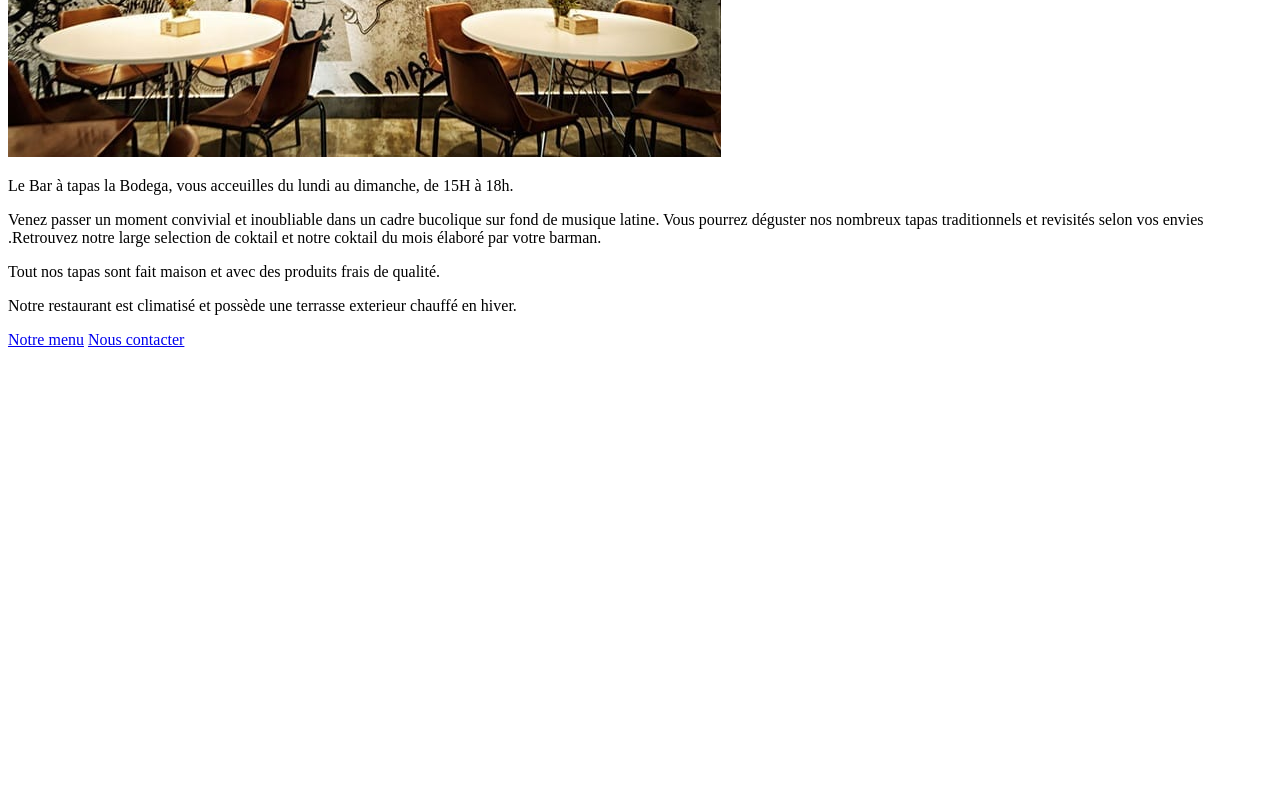
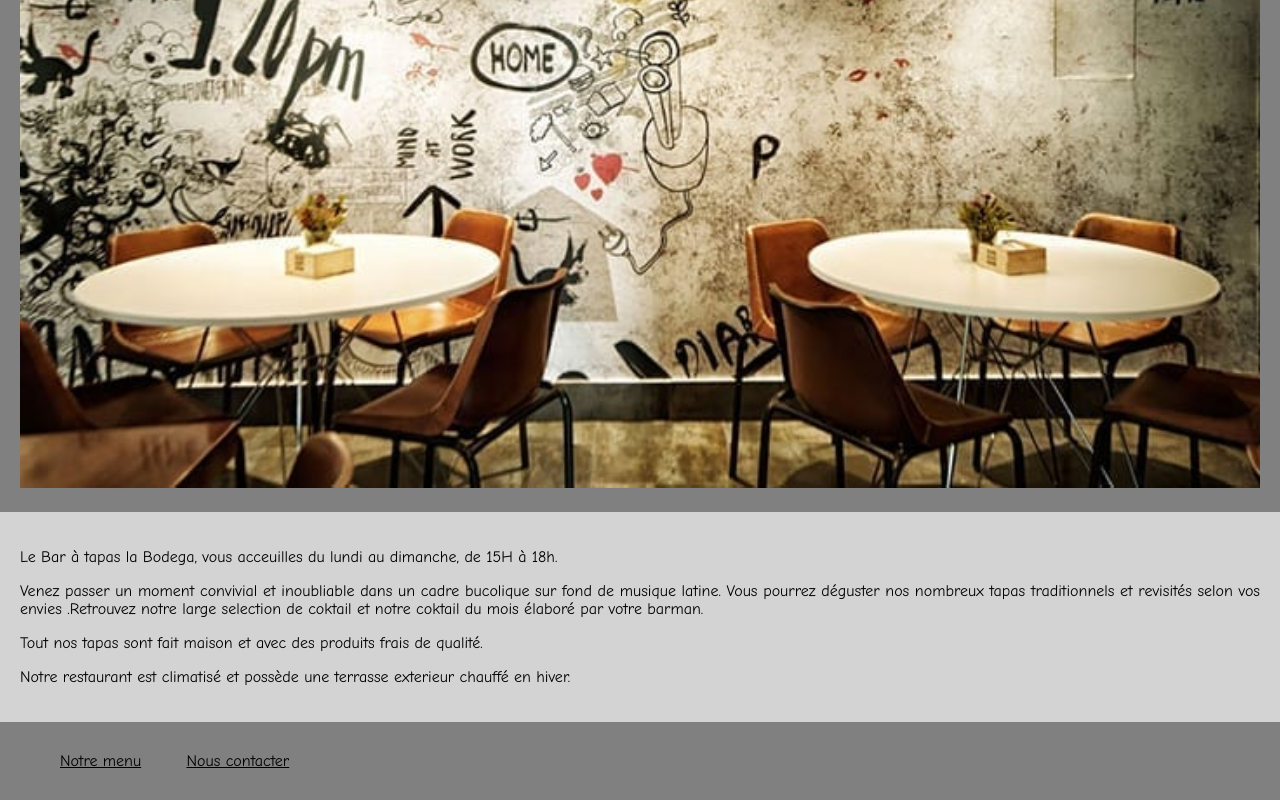
Before and after one commit to clemencerey/restaurant, a plain HTML site: page index.html in a window 1280 px wide. Shown: the part 373-1173 px from the top of the page. Before the commit the page ends 800 px from the top, so only its background shows below. Drawn offline with Linux system fonts and the light colour scheme.

Commit message:
essai css>1

```diff
--- a/index.html
+++ b/index.html
@@ -7,15 +7,18 @@
     Bar à tapas "La bodega"
     </title>
     <meta name="description" content="bar à tapas en plein centre ville. nos tapas sont fait maison et avec des produit frais">
+    <link rel="stylesheet" href="style.css">
 </head>
 <body>
+<header class="header">
     <div>
-        <h1>Bar à Tapas la Bodega</h1>
+        <h1 class="header-title">Bar à Tapas la Bodega</h1>
     </div>
     <div>
-        <img src="img/bar-de-tapas.jpeg" alt="photo du restaurant la bodega">
+        <img class="header-img" src="img/bar-de-tapas.jpeg" alt="photo du restaurant la bodega">
     </div>
-<article>
+</header>
+<article class="main">
     <div>
         <p>
             Le Bar à tapas la Bodega, vous acceuilles du lundi au dimanche, de 15H à 18h.
@@ -33,12 +36,11 @@
         </p>
     </div>
 </article>
-    <div>
-        <nav>
+<footer class="footer">
+        <nav class="header-nav">
                 <a href="menu.html">Notre menu</a>
                 <a href="contact.html">Nous contacter</a>
         </nav>
-    </div>
-
+</footer>
 </body>
 </html>
--- /dev/null
+++ b/style.css
@@ -0,0 +1,31 @@
+body {
+    margin: 0;
+    font-family:"comic sans MS",'Segoe UI', Tahoma, Geneva, Verdana, sans-serif
+}
+.header {
+        background: grey;
+        padding: 20px;
+        margin-top: auto;
+        color: white;
+}
+.header-title {
+        margin-top:0 ;
+}
+.header-img {
+    width: 100%;
+    height: auto
+}
+.header-nav,
+a {
+    padding: 20px;
+    color: inherit
+}
+.main {
+    background: lightgrey;
+    padding: 20px;
+    text-align: justify;
+}
+.footer {
+    background: grey;
+    padding : 10px 20px;
+}
```
Also changed, not shown: 1 other file.
